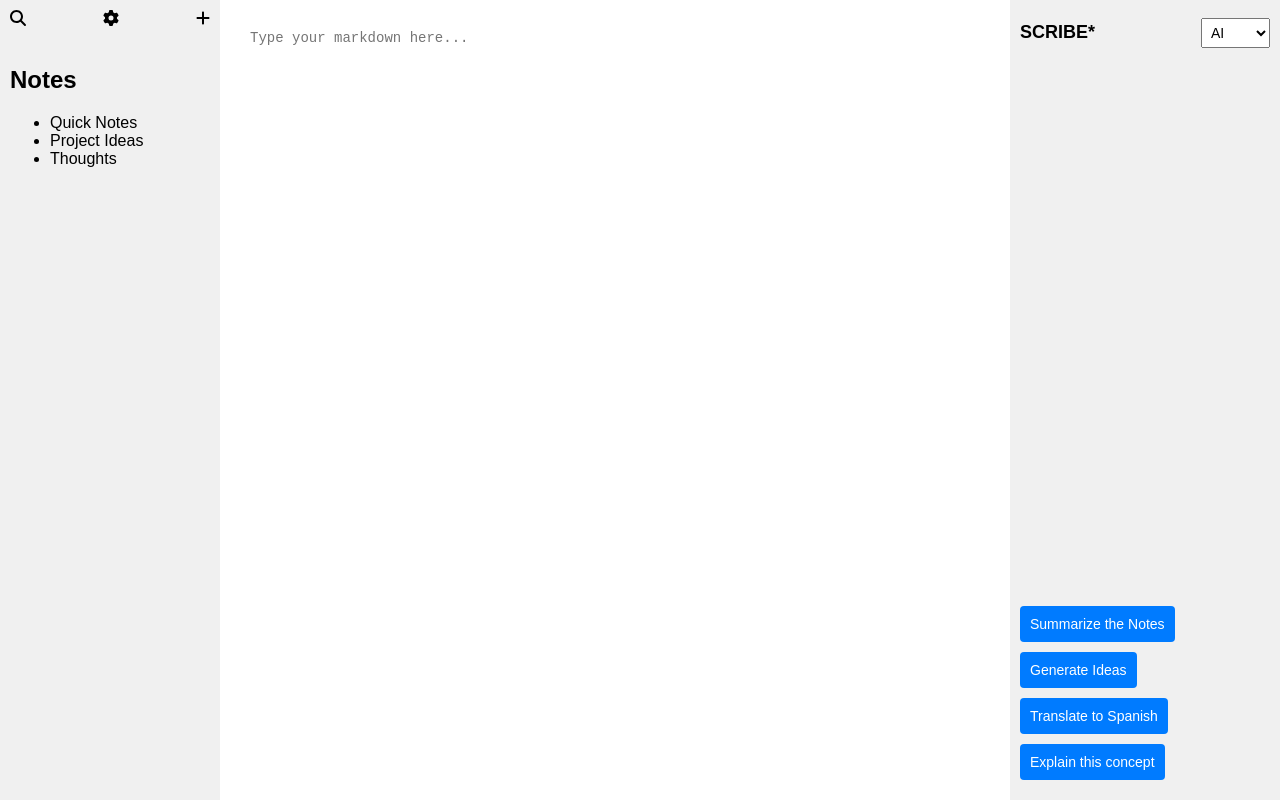
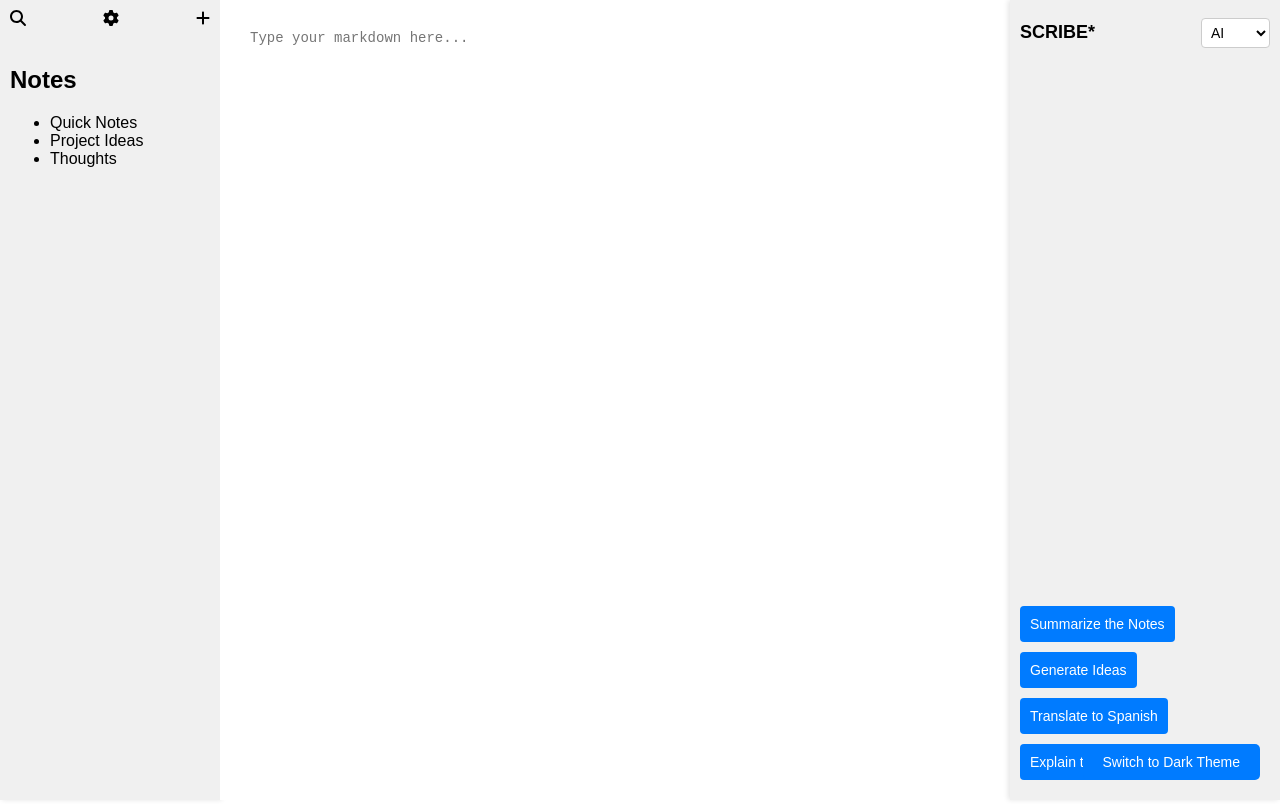
Before and after one commit to Ishitha0011/SCRIBE, a React (Create React App) app: page / in a window 1280 px wide. Built offline with nearby package versions, Linux system fonts and the light colour scheme.

Commit message:
CSS change

```diff
--- a/src/App.css
+++ b/src/App.css
@@ -1,17 +1,20 @@
-/* Layout */
+/* General Layout */
 .App {
   display: flex;
   height: 100vh;
   font-family: Arial, sans-serif;
+  transition: background-color 0.3s, color 0.3s; /* Smooth theme transition */
 }
 
 /* Sidebar */
 .Sidebar {
   width: 200px;
-  background-color: #f0f0f0;
+  background-color: var(--sidebar-bg-color);
   padding: 10px;
   display: flex;
   flex-direction: column;
+  justify-content: space-between; /* Ensure elements are spaced properly */
+  box-shadow: 2px 0 5px rgba(0, 0, 0, 0.1);
 }
 
 .SidebarIcons {
@@ -22,33 +25,40 @@
 
 .SidebarContent {
   flex-grow: 1;
+  overflow-y: auto; /* Scrollable if content overflows */
 }
 
 /* Editor */
 .Editor {
   flex-grow: 1;
   padding: 20px;
-  background-color: #fff;
+  background-color: var(--editor-bg-color);
+  color: var(--editor-text-color);
 }
 
 textarea {
   width: 100%;
-  height: calc(100vh - 40px);
+  height: calc(100vh - 40px); /* Subtract Editor padding */
   border: none;
   padding: 10px;
   font-family: 'JetBrains Mono', monospace;
   font-size: 14px;
   resize: none;
+  background-color: var(--textarea-bg-color);
+  color: var(--textarea-text-color);
+  border-radius: 5px;
+  transition: background-color 0.3s, color 0.3s, border-color 0.3s; /* Smooth transitions for theme */
 }
 
 /* Right Sidebar */
 .RightSidebar {
   width: 250px;
-  background-color: #f0f0f0;
+  background-color: var(--sidebar-bg-color);
   padding: 10px;
   display: flex;
   flex-direction: column;
   justify-content: space-between;
+  box-shadow: -2px 0 5px rgba(0, 0, 0, 0.1);
 }
 
 .RightSidebarHeader {
@@ -66,19 +76,81 @@ textarea {
 .RightSidebarHeader select {
   font-size: 14px;
   padding: 5px;
+  border-radius: 4px;
+  background-color: var(--dropdown-bg-color);
+  color: var(--dropdown-text-color);
+  border: 1px solid var(--dropdown-border-color);
+  transition: background-color 0.3s, color 0.3s, border-color 0.3s;
 }
 
+/* Dropdown in the Right Sidebar */
+.RightSidebarHeader select:hover {
+  background-color: var(--dropdown-hover-bg-color);
+}
+
+/* Right Sidebar Buttons */
 .RightSidebarContent button {
   margin-bottom: 10px;
   padding: 10px;
   font-size: 14px;
   border: none;
-  background-color: #007bff;
-  color: white;
+  background-color: var(--button-bg-color);
+  color: var(--button-text-color);
   border-radius: 4px;
   cursor: pointer;
+  transition: background-color 0.3s;
 }
 
 .RightSidebarContent button:hover {
-  background-color: #0056b3;
+  background-color: var(--button-hover-bg-color);
 }
+
+/* ThemeSwitcher */
+.ThemeSwitcher {
+  position: absolute;
+  bottom: 20px;
+  right: 20px;
+  padding: 10px 20px;
+  background-color: var(--button-bg-color);
+  color: var(--button-text-color);
+  border: none;
+  border-radius: 5px;
+  cursor: pointer;
+  font-size: 14px;
+  transition: background-color 0.3s;
+}
+
+.ThemeSwitcher:hover {
+  opacity: 0.8;
+}
+
+/* Color Variables for Themes */
+:root {
+  --sidebar-bg-color: #f0f0f0;
+  --editor-bg-color: #ffffff;
+  --editor-text-color: #000000;
+  --textarea-bg-color: #ffffff;
+  --textarea-text-color: #000000;
+  --dropdown-bg-color: #ffffff;
+  --dropdown-text-color: #000000;
+  --dropdown-border-color: #cccccc;
+  --dropdown-hover-bg-color: #e0e0e0;
+  --button-bg-color: #007bff;
+  --button-text-color: white;
+  --button-hover-bg-color: #0056b3;
+}
+
+.App.dark {
+  --sidebar-bg-color: #1a1a1a;
+  --editor-bg-color: #121212;
+  --editor-text-color: #ffffff;
+  --textarea-bg-color: #1e1e1e;
+  --textarea-text-color: #ffffff;
+  --dropdown-bg-color: #333333;
+  --dropdown-text-color: #ffffff;
+  --dropdown-border-color: #444444;
+  --dropdown-hover-bg-color: #444444;
+  --button-bg-color: #4caf50;
+  --button-text-color: white;
+  --button-hover-bg-color: #3a8e41;
+}
--- a/src/App.js
+++ b/src/App.js
@@ -4,24 +4,22 @@ import Sidebar from './components/Sidebar';
 import RightSidebar from './components/RightSidebar';
 
 function App() {
-  const [markdown, setMarkdown] = useState('');
+  const [theme, setTheme] = useState('light'); // Default theme is light
+
+  const toggleTheme = () => {
+    setTheme((prevTheme) => (prevTheme === 'light' ? 'dark' : 'light'));
+  };
 
   return (
-    <div className="App">
-      {/* Left Sidebar */}
+    <div className={`App ${theme}`}>
       <Sidebar />
-
-      {/* Main Editor */}
       <div className="Editor">
-        <textarea
-          value={markdown}
-          onChange={(e) => setMarkdown(e.target.value)}
-          placeholder="Type your markdown here..."
-        />
+        <textarea placeholder="Type your markdown here..." />
       </div>
-
-      {/* Right Sidebar */}
       <RightSidebar />
+      <button className="ThemeSwitcher" onClick={toggleTheme}>
+        Switch to {theme === 'light' ? 'Dark' : 'Light'} Theme
+      </button>
     </div>
   );
 }
```
Also changed, not shown: src/ThemeContext.js (added, +19 -0 lines), 2 other files (tests, documents, lock files or other folders).
